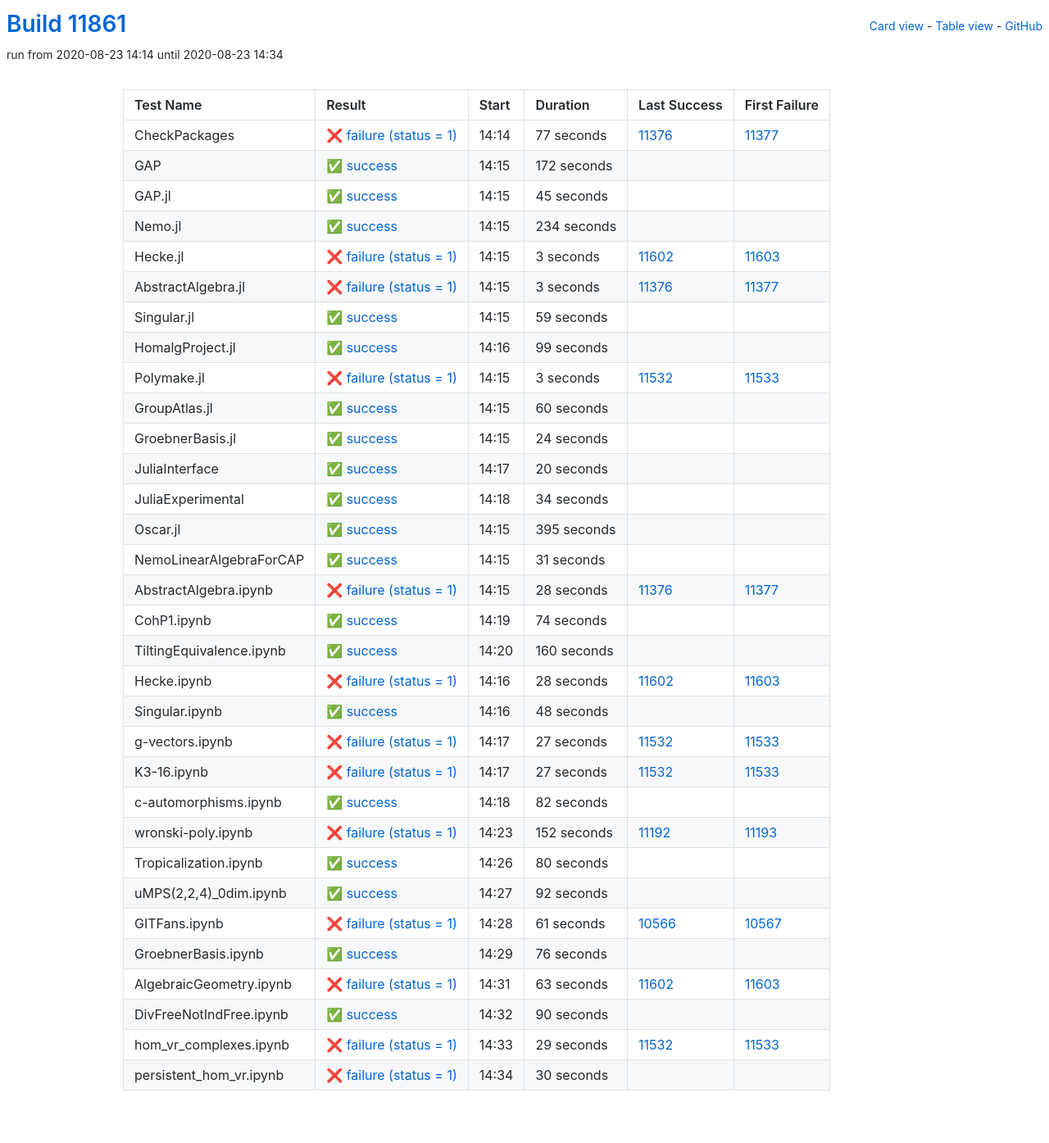
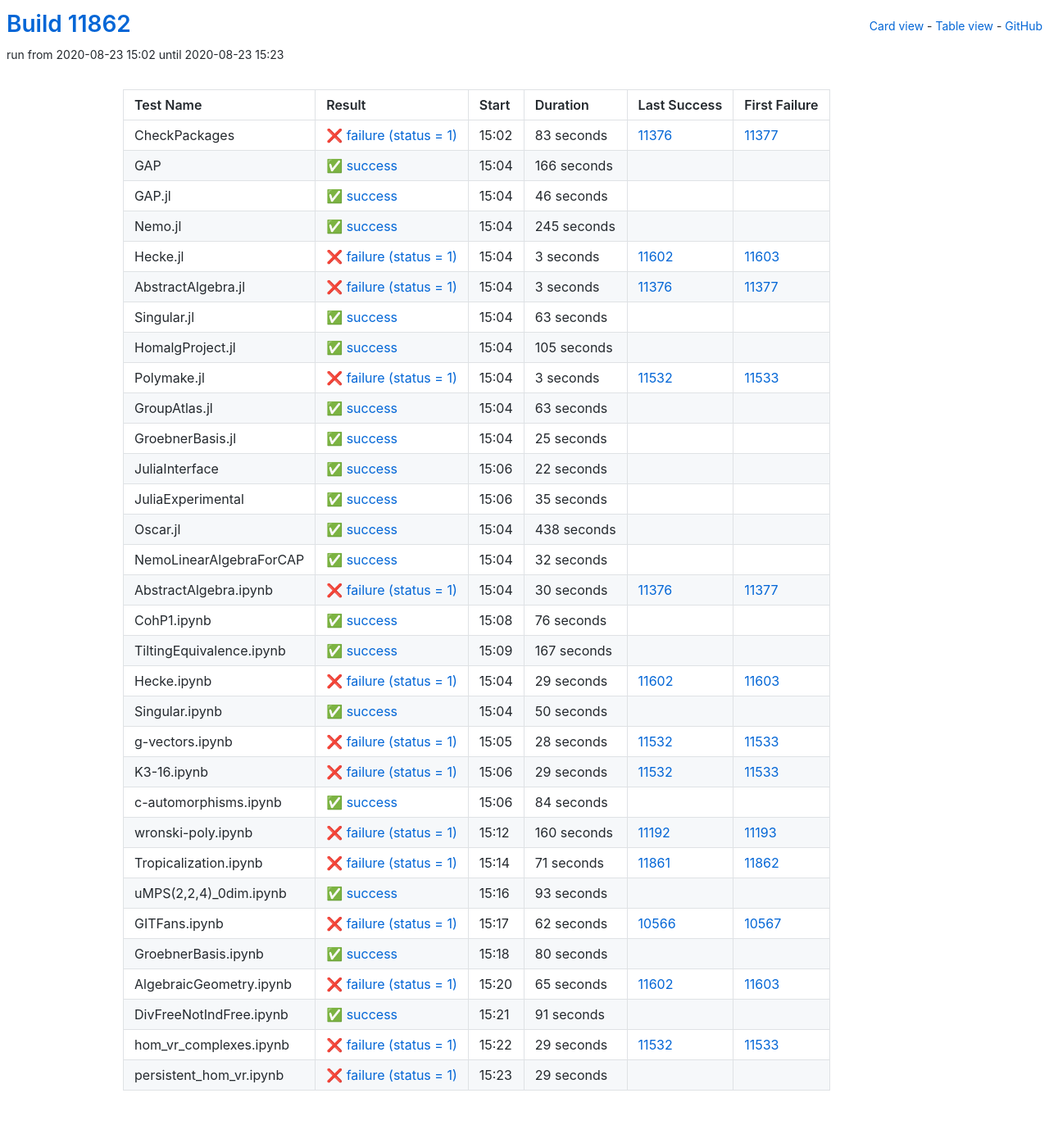
Before and after one commit to oscar-system/oscar-ci-status, a Jekyll site: the page built from table.html, in a window 1280 px wide. Shown: the whole page at 82% size. Built offline with Jekyll 4.4.1, drawn with Linux system fonts in a browser that asks for light colours.

Commit message:
Build #11862

```diff
--- a/_data/ci.yml
+++ b/_data/ci.yml
@@ -1,6 +1,6 @@
 ---
-build: 11861
-build_url: https://oscarci.mathematik.uni-kl.de/job/oscar/11861/
+build: 11862
+build_url: https://oscarci.mathematik.uni-kl.de/job/oscar/11862/
 job: oscar
 organization: oscar-system
 repo: oscar-ci-status
@@ -8,56 +8,56 @@
 tests:
 - name: CheckPackages
   id: checkpackages
-  log: https://oscarci.mathematik.uni-kl.de/job/oscar/11861/artifact/logs/build-11861/CheckPackages.log
-  start: 2020-08-23 14:14
+  log: https://oscarci.mathematik.uni-kl.de/job/oscar/11862/artifact/logs/build-11862/CheckPackages.log
+  start: 2020-08-23 15:02
   success: false
   exitcode: 1
   status: failure
-  duration: 77
+  duration: 83
   last_success: 11376
   last_success_url: https://oscarci.mathematik.uni-kl.de/job/oscar/11376/
   first_failure: 11377
   first_failure_url: https://oscarci.mathematik.uni-kl.de/job/oscar/11377/
 - name: GAP
   id: gap
-  log: https://oscarci.mathematik.uni-kl.de/job/oscar/11861/artifact/logs/build-11861/GAP.log
-  start: 2020-08-23 14:15
+  log: https://oscarci.mathematik.uni-kl.de/job/oscar/11862/artifact/logs/build-11862/GAP.log
+  start: 2020-08-23 15:04
   success: true
   exitcode: 0
   status: success
-  duration: 172
+  duration: 166
   last_success: false
   last_success_url:
   first_failure: false
   first_failure_url:
 - name: GAP.jl
   id: gap-jl
-  log: https://oscarci.mathematik.uni-kl.de/job/oscar/11861/artifact/logs/build-11861/GAP.jl.log
-  start: 2020-08-23 14:15
+  log: https://oscarci.mathematik.uni-kl.de/job/oscar/11862/artifact/logs/build-11862/GAP.jl.log
+  start: 2020-08-23 15:04
   success: true
   exitcode: 0
   status: success
-  duration: 45
+  duration: 46
   last_success: false
   last_success_url:
   first_failure: false
   first_failure_url:
 - name: Nemo.jl
   id: nemo-jl
-  log: https://oscarci.mathematik.uni-kl.de/job/oscar/11861/artifact/logs/build-11861/Nemo.jl.log
-  start: 2020-08-23 14:15
+  log: https://oscarci.mathematik.uni-kl.de/job/oscar/11862/artifact/logs/build-11862/Nemo.jl.log
+  start: 2020-08-23 15:04
   success: true
   exitcode: 0
   status: success
-  duration: 234
+  duration: 245
   last_success: false
   last_success_url:
   first_failure: false
   first_failure_url:
 - name: Hecke.jl
   id: hecke-jl
-  log: https://oscarci.mathematik.uni-kl.de/job/oscar/11861/artifact/logs/build-11861/Hecke.jl.log
-  start: 2020-08-23 14:15
+  log: https://oscarci.mathematik.uni-kl.de/job/oscar/11862/artifact/logs/build-11862/Hecke.jl.log
+  start: 2020-08-23 15:04
   success: false
   exitcode: 1
   status: failure
@@ -68,8 +68,8 @@
   first_failure_url: https://oscarci.mathematik.uni-kl.de/job/oscar/11603/
 - name: AbstractAlgebra.jl
   id: abstractalgebra-jl
-  log: https://oscarci.mathematik.uni-kl.de/job/oscar/11861/artifact/logs/build-11861/AbstractAlgebra.jl.log
-  start: 2020-08-23 14:15
+  log: https://oscarci.mathematik.uni-kl.de/job/oscar/11862/artifact/logs/build-11862/AbstractAlgebra.jl.log
+  start: 2020-08-23 15:04
   success: false
   exitcode: 1
   status: failure
@@ -80,32 +80,32 @@
   first_failure_url: https://oscarci.mathematik.uni-kl.de/job/oscar/11377/
 - name: Singular.jl
   id: singular-jl
-  log: https://oscarci.mathematik.uni-kl.de/job/oscar/11861/artifact/logs/build-11861/Singular.jl.log
-  start: 2020-08-23 14:15
+  log: https://oscarci.mathematik.uni-kl.de/job/oscar/11862/artifact/logs/build-11862/Singular.jl.log
+  start: 2020-08-23 15:04
   success: true
   exitcode: 0
   status: success
-  duration: 59
+  duration: 63
   last_success: false
   last_success_url:
   first_failure: false
   first_failure_url:
 - name: HomalgProject.jl
   id: homalgproject-jl
-  log: https://oscarci.mathematik.uni-kl.de/job/oscar/11861/artifact/logs/build-11861/HomalgProject.jl.log
-  start: 2020-08-23 14:16
+  log: https://oscarci.mathematik.uni-kl.de/job/oscar/11862/artifact/logs/build-11862/HomalgProject.jl.log
+  start: 2020-08-23 15:04
   success: true
   exitcode: 0
   status: success
-  duration: 99
+  duration: 105
   last_success: false
   last_success_url:
   first_failure: false
   first_failure_url:
 - name: Polymake.jl
   id: polymake-jl
-  log: https://oscarci.mathematik.uni-kl.de/job/oscar/11861/artifact/logs/build-11861/Polymake.jl.log
-  start: 2020-08-23 14:15
+  log: https://oscarci.mathematik.uni-kl.de/job/oscar/11862/artifact/logs/build-11862/Polymake.jl.log
+  start: 2020-08-23 15:04
   success: false
   exitcode: 1
   status: failure
@@ -116,188 +116,224 @@
   first_failure_url: https://oscarci.mathematik.uni-kl.de/job/oscar/11533/
 - name: GroupAtlas.jl
   id: groupatlas-jl
-  log: https://oscarci.mathematik.uni-kl.de/job/oscar/11861/artifact/logs/build-11861/GroupAtlas.jl.log
-  start: 2020-08-23 14:15
+  log: https://oscarci.mathematik.uni-kl.de/job/oscar/11862/artifact/logs/build-11862/GroupAtlas.jl.log
+  start: 2020-08-23 15:04
   success: true
   exitcode: 0
   status: success
-  duration: 60
+  duration: 63
   last_success: false
   last_success_url:
   first_failure: false
   first_failure_url:
 - name: GroebnerBasis.jl
   id: groebnerbasis-jl
-  log: https://oscarci.mathematik.uni-kl.de/job/oscar/11861/artifact/logs/build-11861/GroebnerBasis.jl.log
-  start: 2020-08-23 14:15
+  log: https://oscarci.mathematik.uni-kl.de/job/oscar/11862/artifact/logs/build-11862/GroebnerBasis.jl.log
+  start: 2020-08-23 15:04
   success: true
   exitcode: 0
   status: success
-  duration: 24
+  duration: 25
   last_success: false
   last_success_url:
   first_failure: false
   first_failure_url:
 - name: JuliaInterface
   id: juliainterface
-  log: https://oscarci.mathematik.uni-kl.de/job/oscar/11861/artifact/logs/build-11861/JuliaInterface.log
-  start: 2020-08-23 14:17
+  log: https://oscarci.mathematik.uni-kl.de/job/oscar/11862/artifact/logs/build-11862/JuliaInterface.log
+  start: 2020-08-23 15:06
   success: true
   exitcode: 0
   status: success
-  duration: 20
+  duration: 22
   last_success: false
   last_success_url:
   first_failure: false
   first_failure_url:
 - name: JuliaExperimental
   id: juliaexperimental
-  log: https://oscarci.mathematik.uni-kl.de/job/oscar/11861/artifact/logs/build-11861/JuliaExperimental.log
-  start: 2020-08-23 14:18
+  log: https://oscarci.mathematik.uni-kl.de/job/oscar/11862/artifact/logs/build-11862/JuliaExperimental.log
+  start: 2020-08-23 15:06
   success: true
   exitcode: 0
   status: success
-  duration: 34
+  duration: 35
   last_success: false
   last_success_url:
   first_failure: false
   first_failure_url:
 - name: Oscar.jl
   id: oscar-jl
-  log: https://oscarci.mathematik.uni-kl.de/job/oscar/11861/artifact/logs/build-11861/Oscar.jl.log
-  start: 2020-08-23 14:15
+  log: https://oscarci.mathematik.uni-kl.de/job/oscar/11862/artifact/logs/build-11862/Oscar.jl.log
+  start: 2020-08-23 15:04
   success: true
   exitcode: 0
   status: success
-  duration: 395
+  duration: 438
   last_success: false
   last_success_url:
   first_failure: false
   first_failure_url:
 - name: NemoLinearAlgebraForCAP
   id: nemolinearalgebraforcap
-  log: https://oscarci.mathematik.uni-kl.de/job/oscar/11861/artifact/logs/build-11861/NemoLinearAlgebraForCAP.log
-  start: 2020-08-23 14:15
+  log: https://oscarci.mathematik.uni-kl.de/job/oscar/11862/artifact/logs/build-11862/NemoLinearAlgebraForCAP.log
+  start: 2020-08-23 15:04
   success: true
   exitcode: 0
   status: success
-  duration: 31
+  duration: 32
   last_success: false
   last_success_url:
   first_failure: false
   first_failure_url:
 - name: AbstractAlgebra.ipynb
   id: abstractalgebra-ipynb
-  log: https://oscarci.mathematik.uni-kl.de/job/oscar/11861/artifact/logs/build-11861/AbstractAlgebra.ipynb.log
-  start: 2020-08-23 14:15
+  log: https://oscarci.mathematik.uni-kl.de/job/oscar/11862/artifact/logs/build-11862/AbstractAlgebra.ipynb.log
+  start: 2020-08-23 15:04
   success: false
   exitcode: 1
   status: failure
-  duration: 28
+  duration: 30
   last_success: 11376
   last_success_url: https://oscarci.mathematik.uni-kl.de/job/oscar/11376/
   first_failure: 11377
   first_failure_url: https://oscarci.mathematik.uni-kl.de/job/oscar/11377/
 - name: CohP1.ipynb
   id: cohp1-ipynb
-  log: https://oscarci.mathematik.uni-kl.de/job/oscar/11861/artifact/logs/build-11861/CohP1.ipynb.log
-  start: 2020-08-23 14:19
+  log: https://oscarci.mathematik.uni-kl.de/job/oscar/11862/artifact/logs/build-11862/CohP1.ipynb.log
+  start: 2020-08-23 15:08
   success: true
   exitcode: 0
   status: success
-  duration: 74
+  duration: 76
   last_success: false
   last_success_url:
   first_failure: false
   first_failure_url:
 - name: TiltingEquivalence.ipynb
   id: tiltingequivalence-ipynb
-  log: https://oscarci.mathematik.uni-kl.de/job/oscar/11861/artifact/logs/build-11861/TiltingEquivalence.ipynb.log
-  start: 2020-08-23 14:20
+  log: https://oscarci.mathematik.uni-kl.de/job/oscar/11862/artifact/logs/build-11862/TiltingEquivalence.ipynb.log
+  start: 2020-08-23 15:09
   success: true
   exitcode: 0
   status: success
-  duration: 160
+  duration: 167
   last_success: false
   last_success_url:
   first_failure: false
   first_failure_url:
 - name: Hecke.ipynb
   id: hecke-ipynb
-  log: https://oscarci.mathematik.uni-kl.de/job/oscar/11861/artifact/logs/build-11861/Hecke.ipynb.log
-  start: 2020-08-23 14:16
+  log: https://oscarci.mathematik.uni-kl.de/job/oscar/11862/artifact/logs/build-11862/Hecke.ipynb.log
+  start: 2020-08-23 15:04
   success: false
   exitcode: 1
   status: failure
-  duration: 28
+  duration: 29
   last_success: 11602
   last_success_url: https://oscarci.mathematik.uni-kl.de/job/oscar/11602/
   first_failure: 11603
   first_failure_url: https://oscarci.mathematik.uni-kl.de/job/oscar/11603/
 - name: Singular.ipynb
   id: singular-ipynb
-  log: https://oscarci.mathematik.uni-kl.de/job/oscar/11861/artifact/logs/build-11861/Singular.ipynb.log
-  start: 2020-08-23 14:16
+  log: https://oscarci.mathematik.uni-kl.de/job/oscar/11862/artifact/logs/build-11862/Singular.ipynb.log
+  start: 2020-08-23 15:04
   success: true
   exitcode: 0
   status: success
-  duration: 48
+  duration: 50
   last_success: false
   last_success_url:
   first_failure: false
   first_failure_url:
 - name: g-vectors.ipynb
   id: g-vectors-ipynb
-  log: https://oscarci.mathematik.uni-kl.de/job/oscar/11861/artifact/logs/build-11861/g-vectors.ipynb.log
-  start: 2020-08-23 14:17
+  log: https://oscarci.mathematik.uni-kl.de/job/oscar/11862/artifact/logs/build-11862/g-vectors.ipynb.log
+  start: 2020-08-23 15:05
   success: false
   exitcode: 1
   status: failure
-  duration: 27
+  duration: 28
   last_success: 11532
   last_success_url: https://oscarci.mathematik.uni-kl.de/job/oscar/11532/
   first_failure: 11533
   first_failure_url: https://oscarci.mathematik.uni-kl.de/job/oscar/11533/
 - name: K3-16.ipynb
   id: k3-16-ipynb
-  log: https://oscarci.mathematik.uni-kl.de/job/oscar/11861/artifact/logs/build-11861/K3-16.ipynb.log
-  start: 2020-08-23 14:17
+  log: https://oscarci.mathematik.uni-kl.de/job/oscar/11862/artifact/logs/build-11862/K3-16.ipynb.log
+  start: 2020-08-23 15:06
   success: false
   exitcode: 1
   status: failure
-  duration: 27
+  duration: 29
   last_success: 11532
   last_success_url: https://oscarci.mathematik.uni-kl.de/job/oscar/11532/
   first_failure: 11533
   first_failure_url: https://oscarci.mathematik.uni-kl.de/job/oscar/11533/
 - name: c-automorphisms.ipynb
   id: c-automorphisms-ipynb
-  log: https://oscarci.mathematik.uni-kl.de/job/oscar/11861/artifact/logs/build-11861/c-automorphisms.ipynb.log
-  start: 2020-08-23 14:18
+  log: https://oscarci.mathematik.uni-kl.de/job/oscar/11862/artifact/logs/build-11862/c-automorphisms.ipynb.log
+  start: 2020-08-23 15:06
   success: true
   exitcode: 0
   status: success
-  duration: 82
+  duration: 84
   last_success: false
   last_success_url:
   first_failure: false
   first_failure_url:
 - name: wronski-poly.ipynb
   id: wronski-poly-ipynb
-  log: https://oscarci.mathematik.uni-kl.de/job/oscar/11861/artifact/logs/build-11861/wronski-poly.ipynb.log
-  start: 2020-08-23 14:23
+  log: https://oscarci.mathematik.uni-kl.de/job/oscar/11862/artifact/logs/build-11862/wronski-poly.ipynb.log
+  start: 2020-08-23 15:12
   success: false
   exitcode: 1
   status: failure
-  duration: 152
+  duration: 160
   last_success: 11192
   last_success_url: https://oscarci.mathematik.uni-kl.de/job/oscar/11192/
   first_failure: 11193
   first_failure_url: https://oscarci.mathematik.uni-kl.de/job/oscar/11193/
 - name: Tropicalization.ipynb
   id: tropicalization-ipynb
-  log: https://oscarci.mathematik.uni-kl.de/job/oscar/11861/artifact/logs/build-11861/Tropicalization.ipynb.log
-  start: 2020-08-23 14:26
+  log: https://oscarci.mathematik.uni-kl.de/job/oscar/11862/artifact/logs/build-11862/Tropicalization.ipynb.log
+  start: 2020-08-23 15:14
+  success: false
+  exitcode: 1
+  status: failure
+  duration: 71
+  last_success: 11861
+  last_success_url: https://oscarci.mathematik.uni-kl.de/job/oscar/11861/
+  first_failure: 11862
+  first_failure_url: https://oscarci.mathematik.uni-kl.de/job/oscar/11862/
+- name: uMPS(2,2,4)_0dim.ipynb
+  id: umps-2-2-4-0dim-ipynb
+  log: https://oscarci.mathematik.uni-kl.de/job/oscar/11862/artifact/logs/build-11862/uMPS-2-2-4-_0dim.ipynb.log
+  start: 2020-08-23 15:16
+  success: true
+  exitcode: 0
+  status: success
+  duration: 93
+  last_success: false
+  last_success_url:
+  first_failure: false
+  first_failure_url:
+- name: GITFans.ipynb
+  id: gitfans-ipynb
+  log: https://oscarci.mathematik.uni-kl.de/job/oscar/11862/artifact/logs/build-11862/GITFans.ipynb.log
+  start: 2020-08-23 15:17
+  success: false
+  exitcode: 1
+  status: failure
+  duration: 62
+  last_success: 10566
+  last_success_url: https://oscarci.mathematik.uni-kl.de/job/oscar/10566/
+  first_failure: 10567
+  first_failure_url: https://oscarci.mathematik.uni-kl.de/job/oscar/10567/
+- name: GroebnerBasis.ipynb
+  id: groebnerbasis-ipynb
+  log: https://oscarci.mathematik.uni-kl.de/job/oscar/11862/artifact/logs/build-11862/GroebnerBasis.ipynb.log
+  start: 2020-08-23 15:18
   success: true
   exitcode: 0
   status: success
@@ -306,70 +342,34 @@
   last_success_url:
   first_failure: false
   first_failure_url:
-- name: uMPS(2,2,4)_0dim.ipynb
-  id: umps-2-2-4-0dim-ipynb
-  log: https://oscarci.mathematik.uni-kl.de/job/oscar/11861/artifact/logs/build-11861/uMPS-2-2-4-_0dim.ipynb.log
-  start: 2020-08-23 14:27
-  success: true
-  exitcode: 0
-  status: success
-  duration: 92
-  last_success: false
-  last_success_url:
-  first_failure: false
-  first_failure_url:
-- name: GITFans.ipynb
-  id: gitfans-ipynb
-  log: https://oscarci.mathematik.uni-kl.de/job/oscar/11861/artifact/logs/build-11861/GITFans.ipynb.log
-  start: 2020-08-23 14:28
+- name: AlgebraicGeometry.ipynb
+  id: algebraicgeometry-ipynb
+  log: https://oscarci.mathematik.uni-kl.de/job/oscar/11862/artifact/logs/build-11862/AlgebraicGeometry.ipynb.log
+  start: 2020-08-23 15:20
   success: false
   exitcode: 1
   status: failure
-  duration: 61
-  last_success: 10566
-  last_success_url: https://oscarci.mathematik.uni-kl.de/job/oscar/10566/
-  first_failure: 10567
-  first_failure_url: https://oscarci.mathematik.uni-kl.de/job/oscar/10567/
-- name: GroebnerBasis.ipynb
-  id: groebnerbasis-ipynb
-  log: https://oscarci.mathematik.uni-kl.de/job/oscar/11861/artifact/logs/build-11861/GroebnerBasis.ipynb.log
-  start: 2020-08-23 14:29
-  success: true
-  exitcode: 0
-  status: success
-  duration: 76
-  last_success: false
-  last_success_url:
-  first_failure: false
-  first_failure_url:
-- name: AlgebraicGeometry.ipynb
-  id: algebraicgeometry-ipynb
-  log: https://oscarci.mathematik.uni-kl.de/job/oscar/11861/artifact/logs/build-11861/AlgebraicGeometry.ipynb.log
-  start: 2020-08-23 14:31
-  success: false
-  exitcode: 1
-  status: failure
-  duration: 63
+  duration: 65
   last_success: 11602
   last_success_url: https://oscarci.mathematik.uni-kl.de/job/oscar/11602/
   first_failure: 11603
   first_failure_url: https://oscarci.mathematik.uni-kl.de/job/oscar/11603/
 - name: DivFreeNotIndFree.ipynb
   id: divfreenotindfree-ipynb
-  log: https://oscarci.mathematik.uni-kl.de/job/oscar/11861/artifact/logs/build-11861/DivFreeNotIndFree.ipynb.log
-  start: 2020-08-23 14:32
+  log: https://oscarci.mathematik.uni-kl.de/job/oscar/11862/artifact/logs/build-11862/DivFreeNotIndFree.ipynb.log
+  start: 2020-08-23 15:21
   success: true
   exitcode: 0
   status: success
-  duration: 90
+  duration: 91
   last_success: false
   last_success_url:
   first_failure: false
   first_failure_url:
 - name: hom_vr_complexes.ipynb
   id: hom-vr-complexes-ipynb
-  log: https://oscarci.mathematik.uni-kl.de/job/oscar/11861/artifact/logs/build-11861/hom_vr_complexes.ipynb.log
-  start: 2020-08-23 14:33
+  log: https://oscarci.mathematik.uni-kl.de/job/oscar/11862/artifact/logs/build-11862/hom_vr_complexes.ipynb.log
+  start: 2020-08-23 15:22
   success: false
   exitcode: 1
   status: failure
@@ -380,12 +380,12 @@
   first_failure_url: https://oscarci.mathematik.uni-kl.de/job/oscar/11533/
 - name: persistent_hom_vr.ipynb
   id: persistent-hom-vr-ipynb
-  log: https://oscarci.mathematik.uni-kl.de/job/oscar/11861/artifact/logs/build-11861/persistent_hom_vr.ipynb.log
-  start: 2020-08-23 14:34
+  log: https://oscarci.mathematik.uni-kl.de/job/oscar/11862/artifact/logs/build-11862/persistent_hom_vr.ipynb.log
+  start: 2020-08-23 15:23
   success: false
   exitcode: 1
   status: failure
-  duration: 30
+  duration: 29
   last_success: false
   last_success_url:
   first_failure: false
```
Also changed, not shown: README.md.
